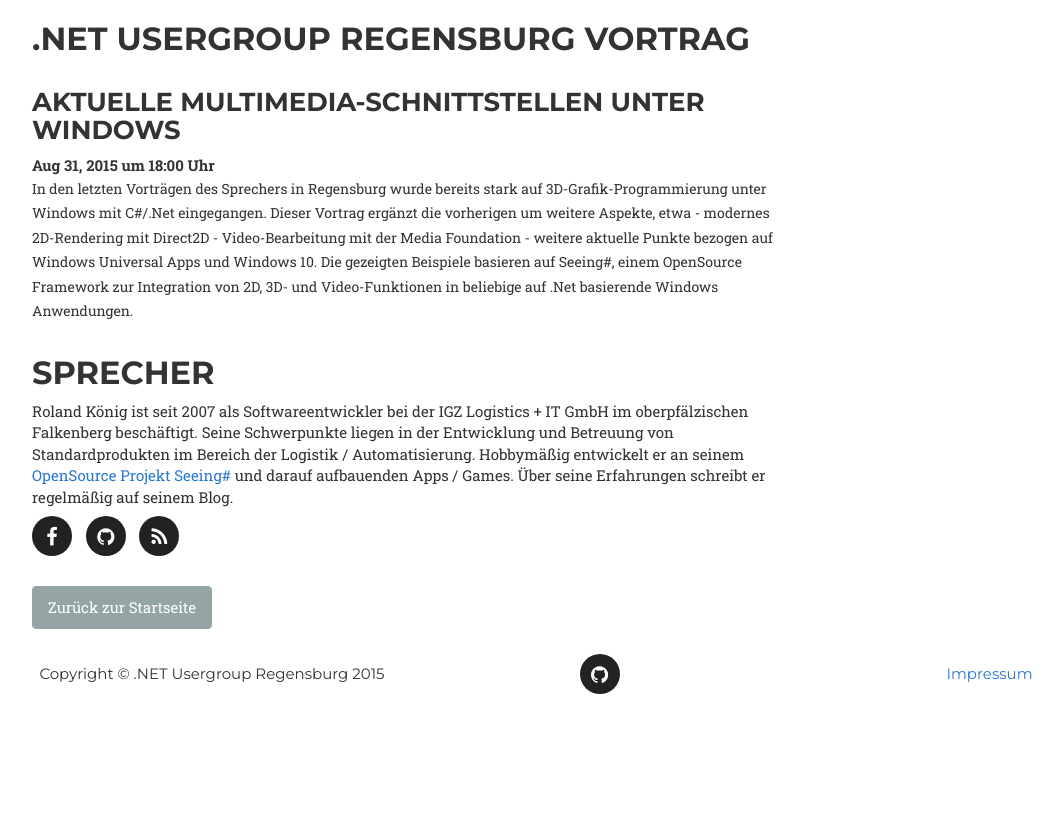
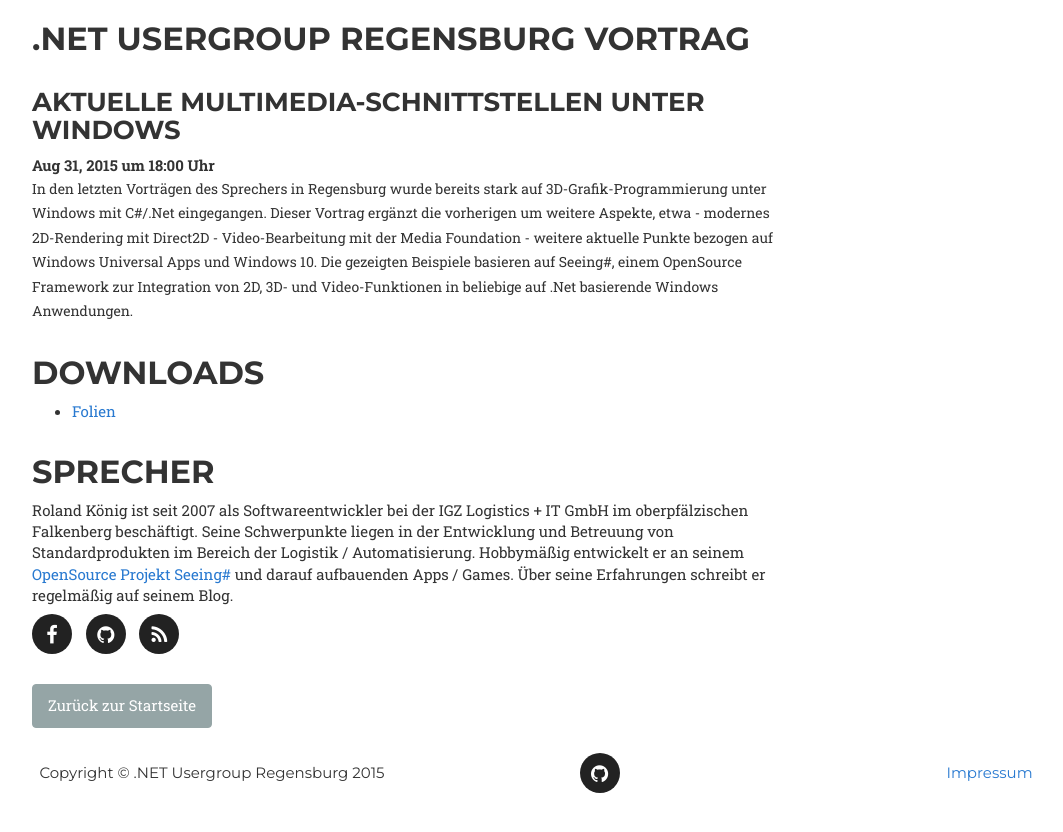
Before and after one commit to DotNetRegensburg/dotnetregensburg.github.io, a Jekyll site: the page built from _posts/2015-08-31-aktuelle-multimedia-schnittstellen-unter-windows.md, in a window 1280 px wide. Shown: the top 832 px of the page, without its empty margins (38-1101 px from the left). Built offline with Jekyll 4.4.1, drawn with Linux system fonts in a browser that asks for light colours; some web fonts are replaced.

Commit message:
Added download to talk Multimedia Schnittstellen

```diff
--- a/_posts/2015-08-31-aktuelle-multimedia-schnittstellen-unter-windows.md
+++ b/_posts/2015-08-31-aktuelle-multimedia-schnittstellen-unter-windows.md
@@ -13,5 +13,8 @@
       url: https://github.com/RolandKoenig
     - title: rss
       url: http://www.rolandk.de/wp/
+downloads:
+  - name: Folien
+    url: http://www.rolandk.de/files/presentations/2015_SeeingSharp.pdf
 ---
 In den letzten Vorträgen des Sprechers in Regensburg wurde bereits stark auf 3D-Grafik-Programmierung unter Windows mit C#/.Net eingegangen. Dieser Vortrag ergänzt die vorherigen um weitere Aspekte, etwa - modernes 2D-Rendering mit Direct2D - Video-Bearbeitung mit der Media Foundation - weitere aktuelle Punkte bezogen auf Windows Universal Apps und Windows 10. Die gezeigten Beispiele basieren auf Seeing#, einem OpenSource Framework zur Integration von 2D, 3D- und Video-Funktionen in beliebige auf .Net basierende Windows Anwendungen.
```
